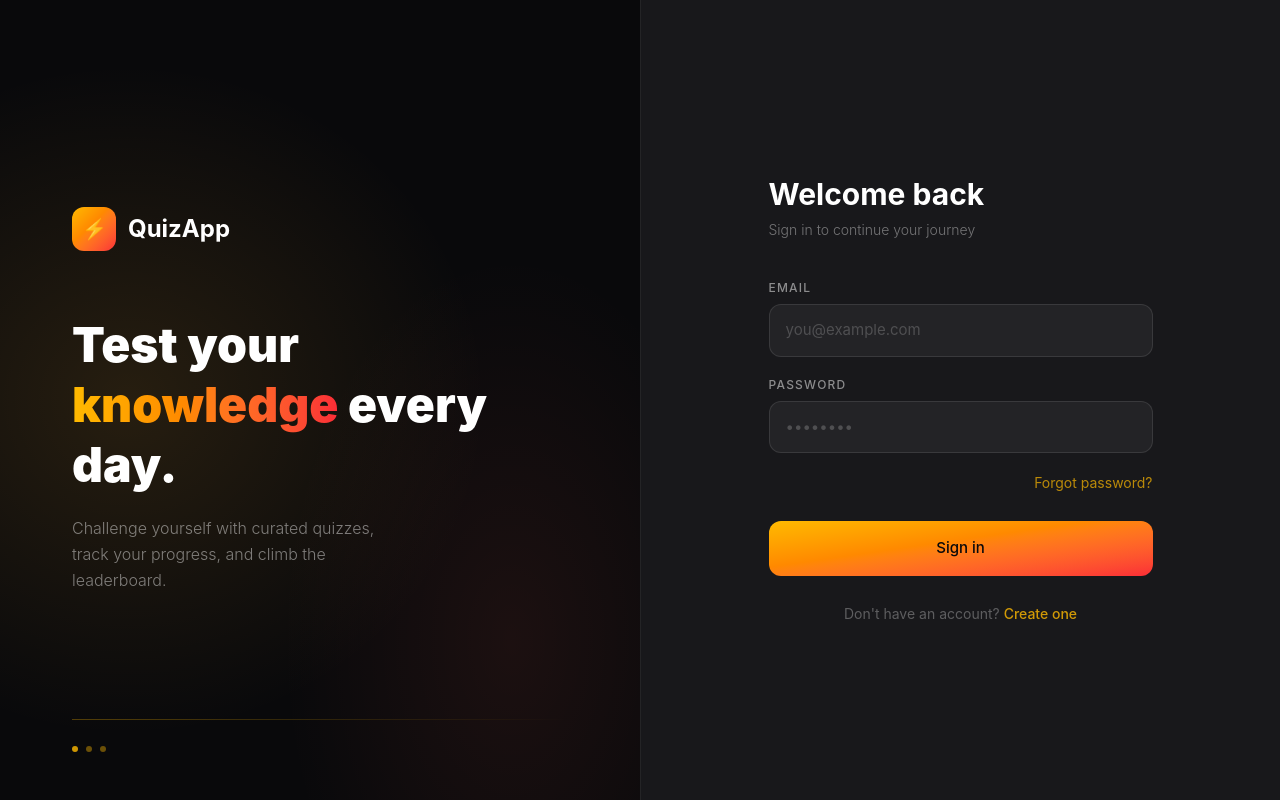
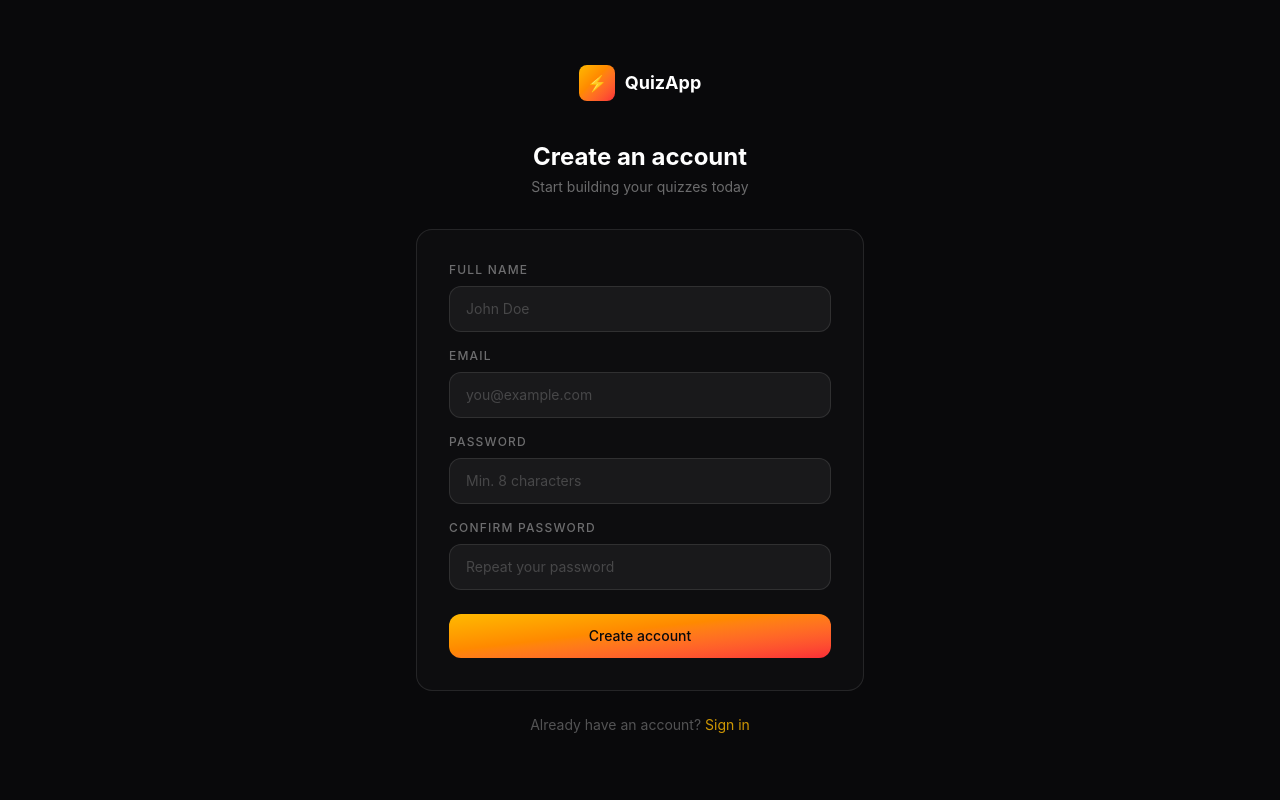
Before and after one commit to jjvvll/Quiz-App, a React (Vite) app in the folder quiz-app-frontend/: page /register in a window 1280 px wide. Before the commit this address led to /login. Built offline with nearby package versions, Linux system fonts and the light colour scheme; no server answers.

Commit message:
Added register page

```diff
--- a/quiz-app-frontend/src/App.tsx
+++ b/quiz-app-frontend/src/App.tsx
@@ -9,6 +9,7 @@ import TakeQuizPage from "./pages/Takequizpage ";
 import QuizResultPage from "./pages/Quizresultpage";
 import QuizResponsesPage from "./pages/QuizResponsesPage";
 import QuizClosedPage from "./pages/QuizClosedPage";
+import RegisterPage from "./pages/Registerpage ";
 
 function App() {
   return (
@@ -20,7 +21,7 @@ function App() {
         {/* Guest-only routes (redirect to /home if already logged in) */}
         <Route element={<GuestRoute />}>
           <Route path="/login" element={<LoginPage />} />
-          {/* <Route path="/register" element={<RegisterPage />} /> */}
+          <Route path="/register" element={<RegisterPage />} />
         </Route>
 
         {/* Protected routes (redirect to /login if not authenticated) */}
--- /dev/null
+++ b/quiz-app-frontend/src/pages/Registerpage .tsx
@@ -0,0 +1,205 @@
+import { useState } from "react";
+import { useNavigate, Link } from "react-router-dom";
+import AuthService from "../services/AuthService";
+import { useAuth } from "../context/AuthContext";
+
+export default function RegisterPage() {
+  const navigate = useNavigate();
+  const { login } = useAuth();
+
+  const [form, setForm] = useState({
+    name: "",
+    email: "",
+    password: "",
+    password_confirmation: "",
+  });
+  const [loading, setLoading] = useState(false);
+  const [error, setError] = useState<string | null>(null);
+  const [fieldErrors, setFieldErrors] = useState<Record<string, string[]>>({});
+
+  const handleSubmit = async () => {
+    setError(null);
+    setFieldErrors({});
+
+    if (!form.name.trim() || !form.email.trim() || !form.password) {
+      setError("All fields are required.");
+      return;
+    }
+    if (form.password !== form.password_confirmation) {
+      setFieldErrors({ password_confirmation: ["Passwords do not match."] });
+      return;
+    }
+
+    setLoading(true);
+    try {
+      const response = await AuthService.register(form);
+      if (!response.success) {
+        setError(response.message);
+        if (response.errors) setFieldErrors(response.errors);
+        return;
+      }
+      // log them in after successful registration
+      await login({ email: form.email, password: form.password });
+      navigate("/home");
+    } catch (err: unknown) {
+      const apiErr = err as {
+        response?: {
+          data?: { message?: string; errors?: Record<string, string[]> };
+        };
+      };
+      const data = apiErr?.response?.data;
+      if (data?.errors) setFieldErrors(data.errors);
+      setError(data?.message ?? "Registration failed. Please try again.");
+    } finally {
+      setLoading(false);
+    }
+  };
+
+  const field = (key: keyof typeof form) => fieldErrors[key]?.[0] ?? null;
+
+  return (
+    <div className="min-h-screen bg-zinc-950 text-white font-sans flex items-center justify-center px-4 py-12">
+      <div className="w-full max-w-md">
+        {/* Logo */}
+        <div className="flex items-center gap-2.5 mb-10 justify-center">
+          <div className="w-9 h-9 rounded-lg flex items-center justify-center text-base flex-shrink-0 bg-gradient-to-br from-amber-400 to-red-500">
+            ⚡
+          </div>
+          <span className="text-white text-lg font-bold">QuizApp</span>
+        </div>
+
+        {/* Heading */}
+        <div className="text-center mb-8">
+          <h1 className="text-2xl font-bold text-white mb-1">
+            Create an account
+          </h1>
+          <p className="text-white/40 text-sm">
+            Start building your quizzes today
+          </p>
+        </div>
+
+        {/* Card */}
+        <div className="rounded-2xl border border-white/10 bg-white/[0.02] p-6 md:p-8">
+          {/* Global error */}
+          {error && (
+            <div className="mb-5 px-4 py-3 rounded-lg bg-red-500/10 border border-red-500/20 text-red-400 text-sm">
+              {error}
+            </div>
+          )}
+
+          {/* Name */}
+          <div className="mb-4">
+            <label className="block text-xs uppercase tracking-widest text-white/40 font-medium mb-2">
+              Full name
+            </label>
+            <input
+              type="text"
+              placeholder="John Doe"
+              value={form.name}
+              onChange={(e) => setForm({ ...form, name: e.target.value })}
+              onKeyDown={(e) => e.key === "Enter" && handleSubmit()}
+              className={`w-full px-4 py-3 rounded-xl text-white text-sm border bg-white/5 focus:outline-none placeholder:text-white/20 transition-colors ${
+                field("name")
+                  ? "border-red-500/40 focus:border-red-500/60"
+                  : "border-white/10 focus:border-amber-400/50"
+              }`}
+            />
+            {field("name") && (
+              <p className="mt-1.5 text-xs text-red-400">{field("name")}</p>
+            )}
+          </div>
+
+          {/* Email */}
+          <div className="mb-4">
+            <label className="block text-xs uppercase tracking-widest text-white/40 font-medium mb-2">
+              Email
+            </label>
+            <input
+              type="email"
+              placeholder="you@example.com"
+              value={form.email}
+              onChange={(e) => setForm({ ...form, email: e.target.value })}
+              onKeyDown={(e) => e.key === "Enter" && handleSubmit()}
+              className={`w-full px-4 py-3 rounded-xl text-white text-sm border bg-white/5 focus:outline-none placeholder:text-white/20 transition-colors ${
+                field("email")
+                  ? "border-red-500/40 focus:border-red-500/60"
+                  : "border-white/10 focus:border-amber-400/50"
+              }`}
+            />
+            {field("email") && (
+              <p className="mt-1.5 text-xs text-red-400">{field("email")}</p>
+            )}
+          </div>
+
+          {/* Password */}
+          <div className="mb-4">
+            <label className="block text-xs uppercase tracking-widest text-white/40 font-medium mb-2">
+              Password
+            </label>
+            <input
+              type="password"
+              placeholder="Min. 8 characters"
+              value={form.password}
+              onChange={(e) => setForm({ ...form, password: e.target.value })}
+              onKeyDown={(e) => e.key === "Enter" && handleSubmit()}
+              className={`w-full px-4 py-3 rounded-xl text-white text-sm border bg-white/5 focus:outline-none placeholder:text-white/20 transition-colors ${
+                field("password")
+                  ? "border-red-500/40 focus:border-red-500/60"
+                  : "border-white/10 focus:border-amber-400/50"
+              }`}
+            />
+            {field("password") && (
+              <p className="mt-1.5 text-xs text-red-400">{field("password")}</p>
+            )}
+          </div>
+
+          {/* Confirm password */}
+          <div className="mb-6">
+            <label className="block text-xs uppercase tracking-widest text-white/40 font-medium mb-2">
+              Confirm password
+            </label>
+            <input
+              type="password"
+              placeholder="Repeat your password"
+              value={form.password_confirmation}
+              onChange={(e) =>
+                setForm({ ...form, password_confirmation: e.target.value })
+              }
+              onKeyDown={(e) => e.key === "Enter" && handleSubmit()}
+              className={`w-full px-4 py-3 rounded-xl text-white text-sm border bg-white/5 focus:outline-none placeholder:text-white/20 transition-colors ${
+                field("password_confirmation")
+                  ? "border-red-500/40 focus:border-red-500/60"
+                  : "border-white/10 focus:border-amber-400/50"
+              }`}
+            />
+            {field("password_confirmation") && (
+              <p className="mt-1.5 text-xs text-red-400">
+                {field("password_confirmation")}
+              </p>
+            )}
+          </div>
+
+          {/* Submit */}
+          <button
+            onClick={handleSubmit}
+            disabled={loading}
+            className="w-full py-3 rounded-xl text-sm font-medium text-zinc-950 border-none cursor-pointer disabled:opacity-60 transition-all duration-200 bg-gradient-to-br from-amber-400 to-red-500 hover:opacity-90 hover:-translate-y-px"
+          >
+            {loading ? "Creating account..." : "Create account"}
+          </button>
+        </div>
+
+        {/* Login link */}
+        <p className="text-center text-white/30 text-sm mt-6">
+          Already have an account?{" "}
+          <Link
+            to="/login"
+            className="text-amber-400/80 hover:text-amber-400 transition-colors"
+          >
+            Sign in
+          </Link>
+        </p>
+      </div>
+    </div>
+  );
+}
```
